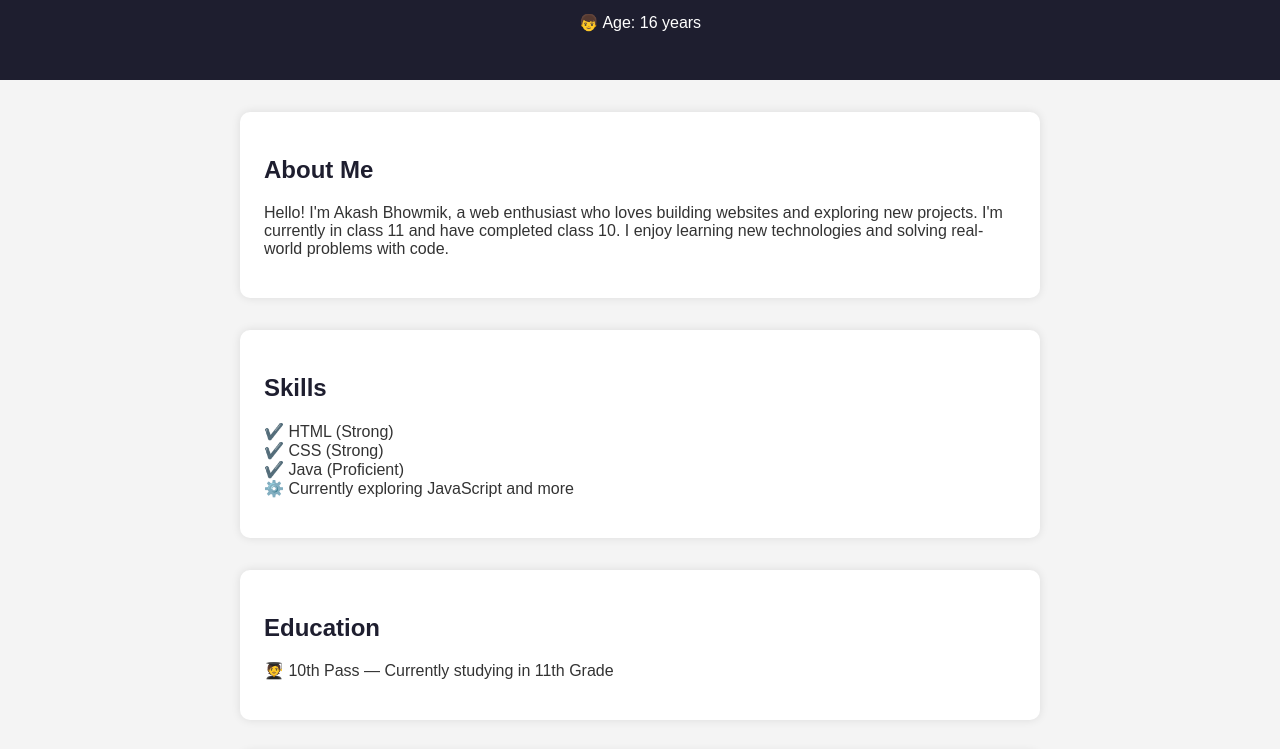
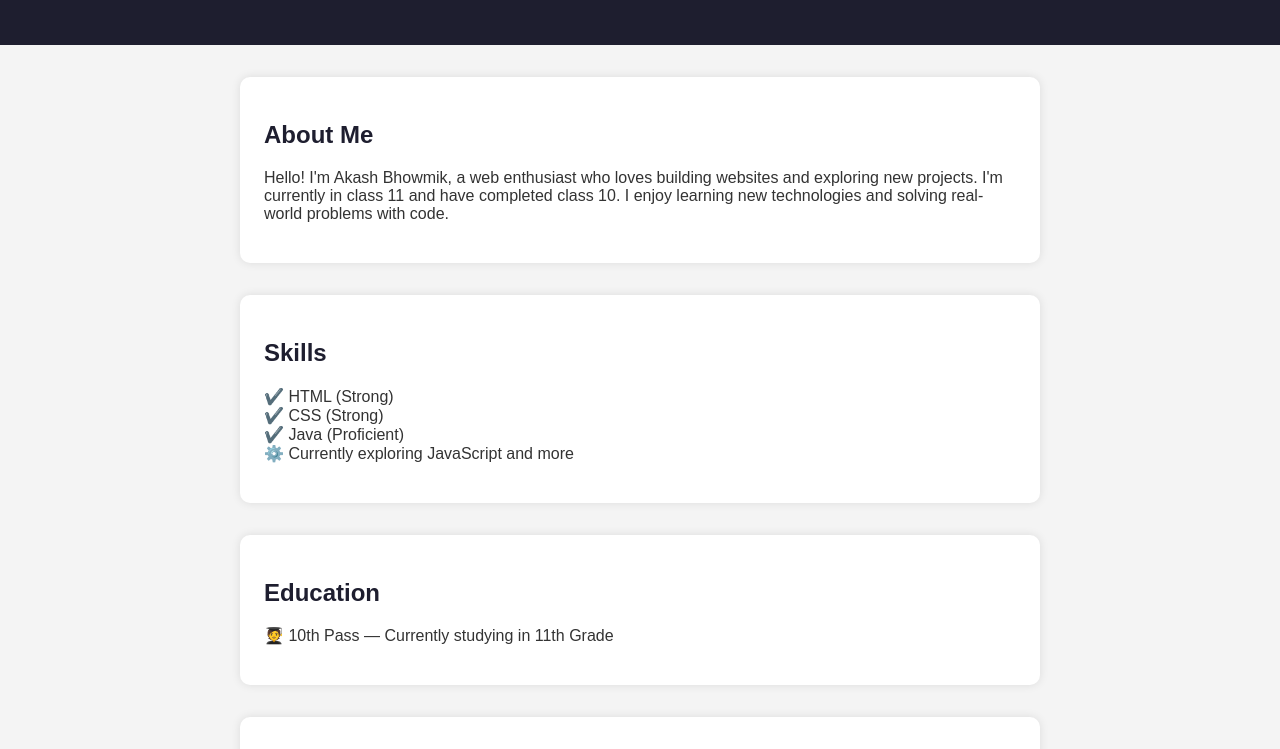
Before and after one commit to Akashbhowmik1/my-portfolio, a plain HTML site: page index.html in a window 1280 px wide. Shown: the part 114-863 px from the top of the page. Drawn offline with Linux system fonts and the light colour scheme.

Commit message:
Update index.html

```diff
--- a/index.html
+++ b/index.html
@@ -88,18 +88,7 @@
   </footer>
 
   <script>
-    // Calculate age from DOB
-    const birthDate = new Date('2008-09-25');
-    const today = new Date();
-    let age = today.getFullYear() - birthDate.getFullYear();
-    const m = today.getMonth() - birthDate.getMonth();
-    if (m < 0 || (m === 0 && today.getDate() < birthDate.getDate())) {
-      age--;
-    }
-    document.getElementById("ageText").textContent = `👦 Age: ${age} years`;
 
-    // Current year for footer
-    document.getElementById("year").textContent = new Date().getFullYear();
   </script>
 
 </body>
```
